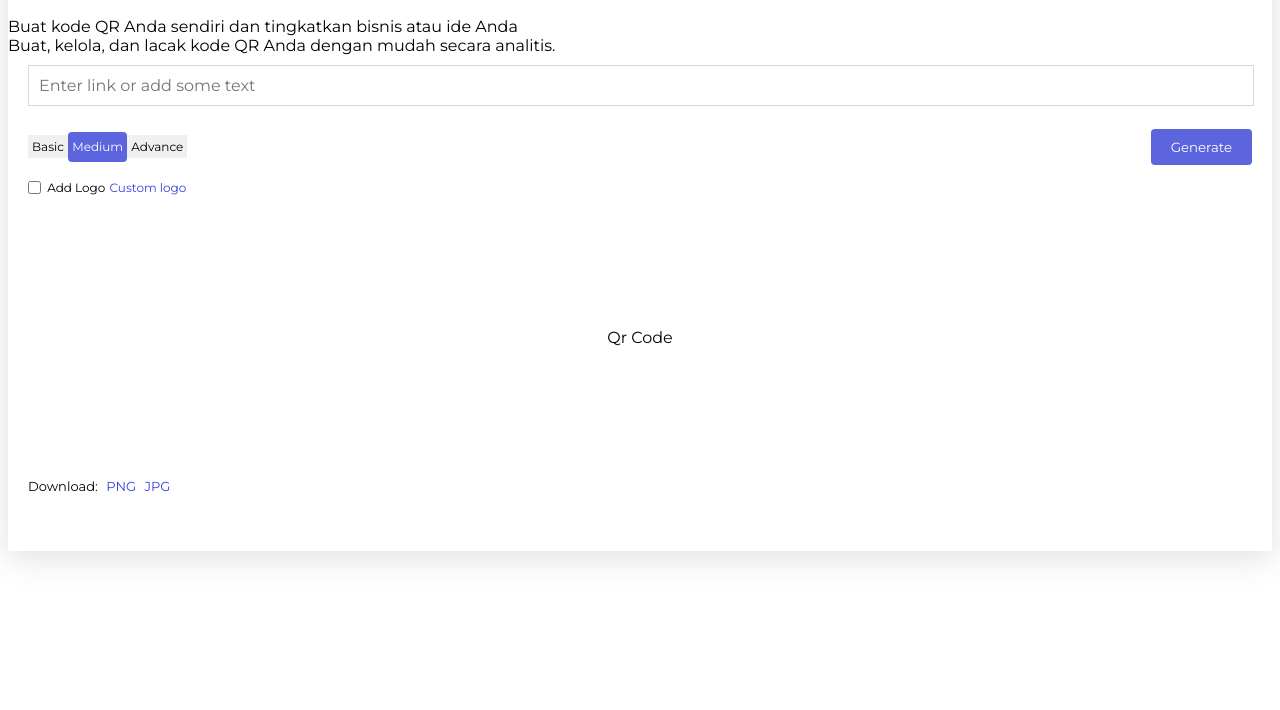
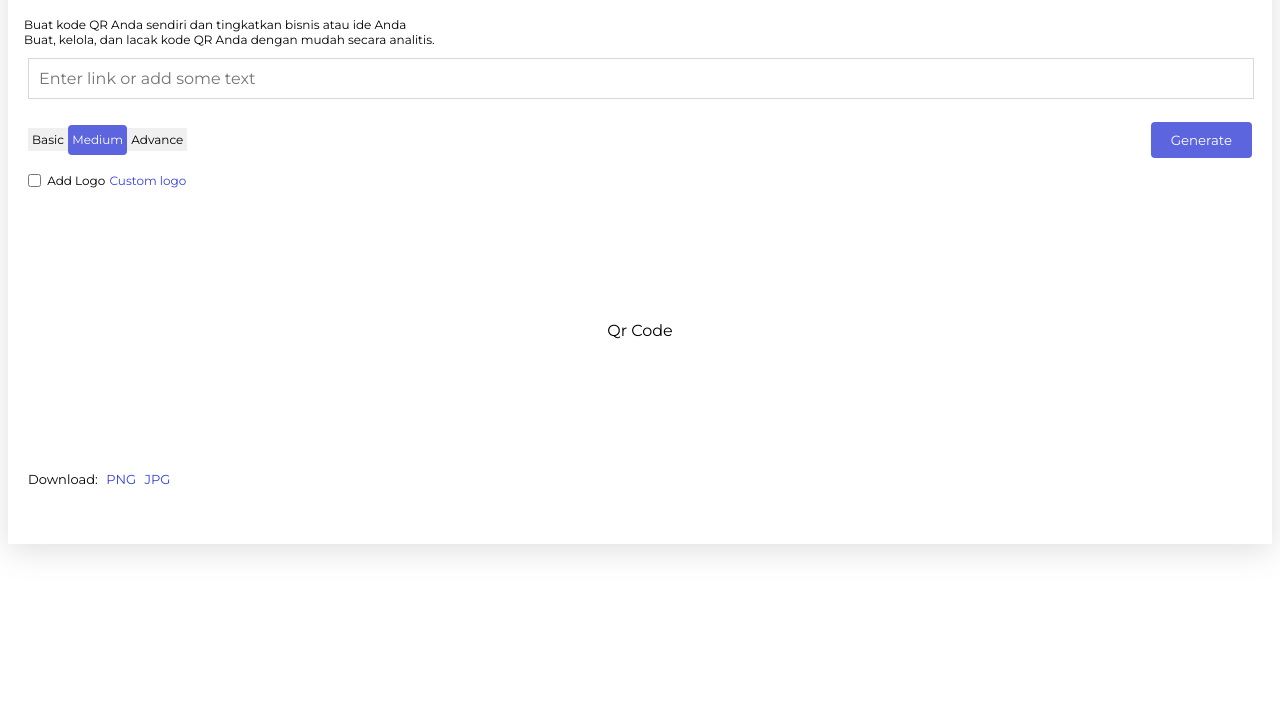
Before and after one commit to susahcebok/qrcode, a plain HTML site: page index.html in a window 1280 px wide. Shown: the part 90-800 px from the top of the page. Drawn offline with Linux system fonts and the light colour scheme; a script that the page names is missing.

Commit message:
Update index.html

```diff
--- a/index.html
+++ b/index.html
@@ -25,8 +25,8 @@
         <div class="header">
             <div><h1>QR Code Generator</h1></div>
         </div>
-        <div>Buat kode QR Anda sendiri dan tingkatkan bisnis atau ide Anda</div>
-        <div>Buat, kelola, dan lacak kode QR Anda dengan mudah secara analitis.</div>
+        <label>Buat kode QR Anda sendiri dan tingkatkan bisnis atau ide Anda<br>
+        Buat, kelola, dan lacak kode QR Anda dengan mudah secara analitis.</label>
         <input type="text" placeholder="Enter link or add some text" class="text-field">
         <ul class="mode">
             <li>Basic</li>
```
